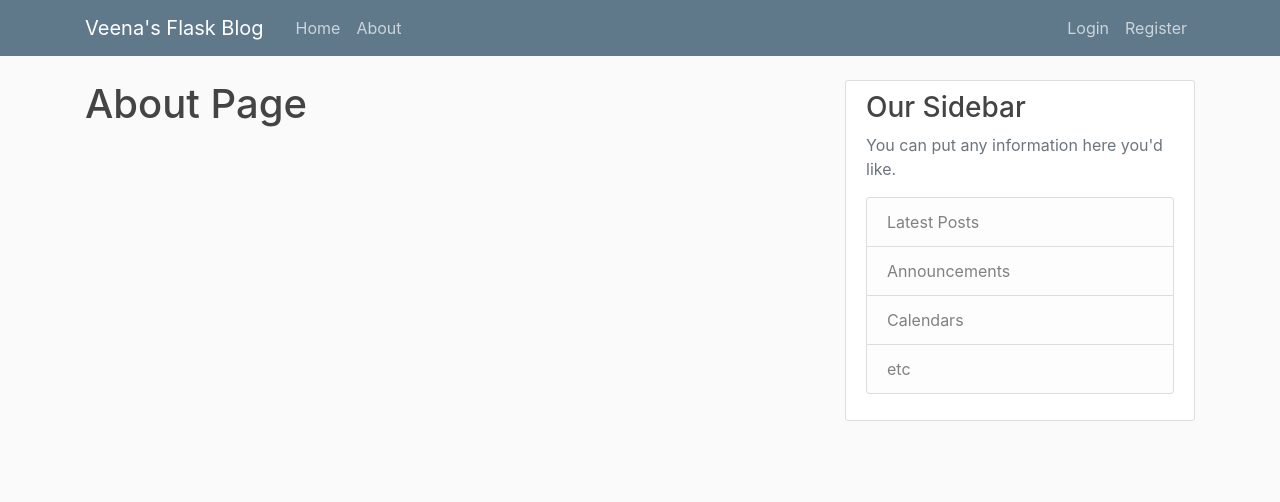
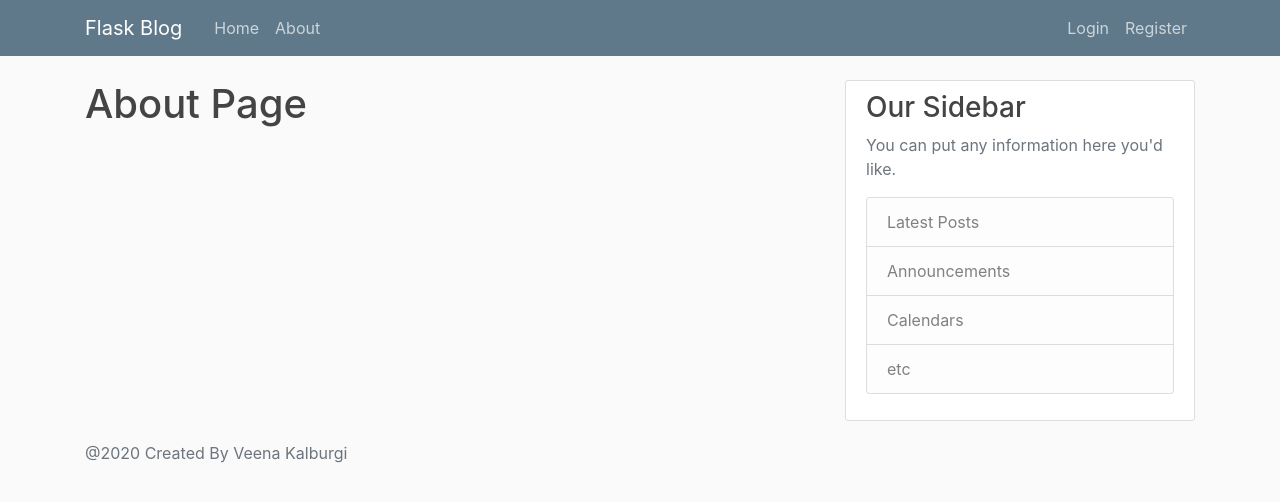
Before and after one commit to VeenaKGit/Knowledge, a Flask app: page /about in a window 1280 px wide. Shown: the top 502 px of the page. Run offline with Flask 2, Linux system fonts and the light colour scheme; some libraries are stand-ins or nearby versions.

Commit message:
Added footer into to layout.html

```diff
--- a/Flask App/flaskblog/templates/layout.html
+++ b/Flask App/flaskblog/templates/layout.html
@@ -16,7 +16,7 @@
     <header class="site-header">
       <nav class="navbar navbar-expand-md navbar-dark bg-steel fixed-top">
         <div class="container">
-          <a class="navbar-brand mr-4" href="/">Veena's Flask Blog</a>
+          <a class="navbar-brand mr-4" href="/">Flask Blog</a>
           <button class="navbar-toggler" type="button" data-toggle="collapse" data-target="#navbarToggle" aria-controls="navbarToggle" aria-expanded="false" aria-label="Toggle navigation">
             <span class="navbar-toggler-icon"></span>
           </button>
@@ -73,7 +73,11 @@
         </div>
       </div>
     </main>
-
+    <footer class="footer">
+        <div class="container">
+            <span class="text-muted">@2020 Created By Veena Kalburgi</span>
+        </div>
+    </footer>
      <!-- Optional JavaScript -->
     <!-- jQuery first, then Popper.js, then Bootstrap JS -->
     <script src="https://code.jquery.com/jquery-3.5.1.slim.min.js" integrity="sha384-DfXdz2htPH0lsSSs5nCTpuj/zy4C+OGpamoFVy38MVBnE+IbbVYUew+OrCXaRkfj" crossorigin="anonymous"></script>
```
